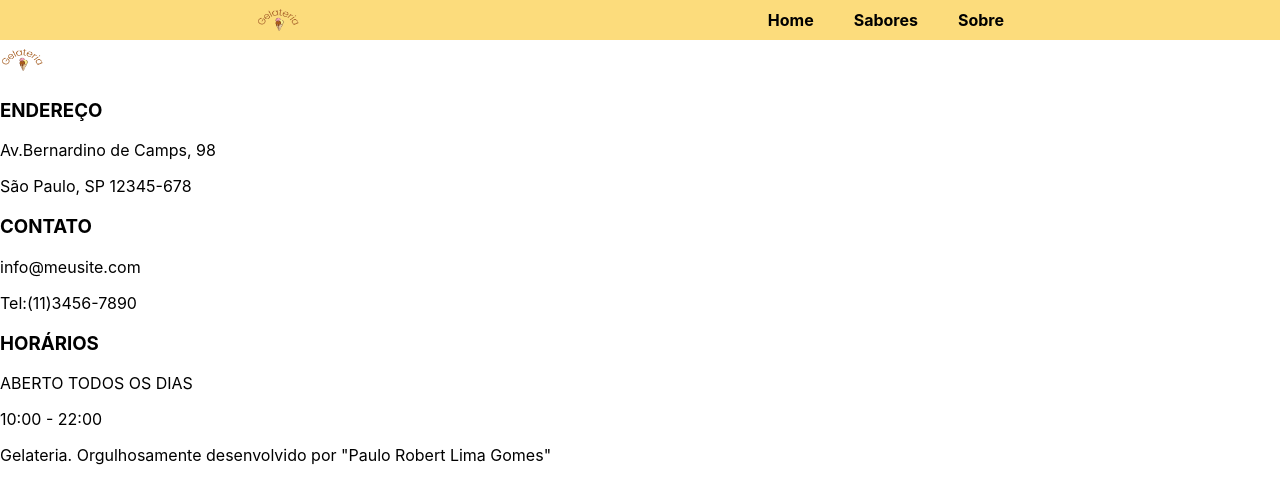
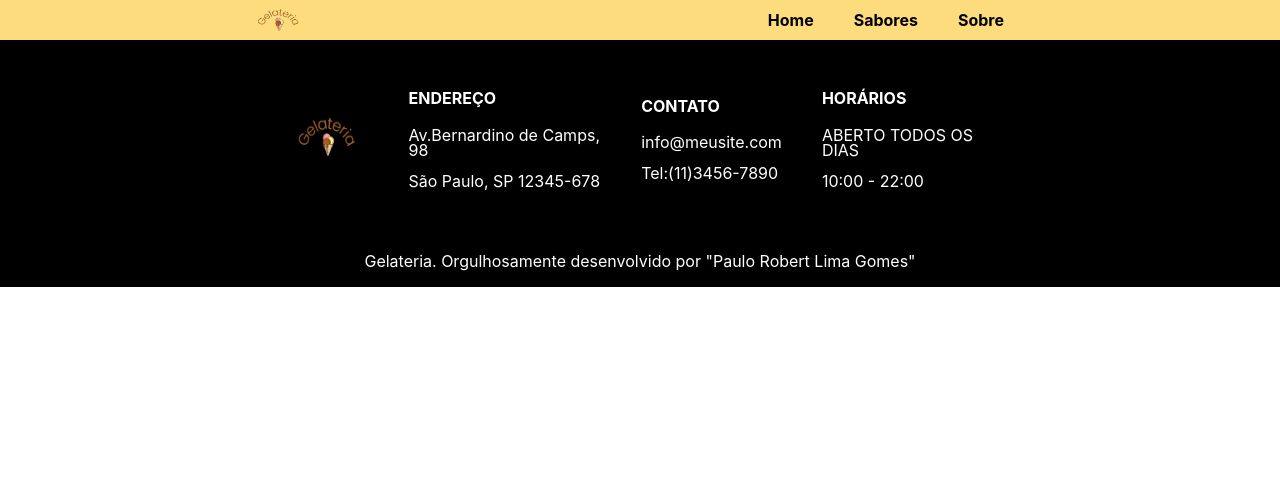
Before and after one commit to PauloRobertt/PROJETO-SORVETERIA, a React (Create React App) app in the folder sorveteria/: page / in a window 1280 px wide. Shown: the top 504 px of the page. Built offline with nearby package versions, Linux system fonts and the light colour scheme.

Commit message:
Estilização do header e footer

```diff
--- a/sorveteria/src/Componentes/Footer/index.js
+++ b/sorveteria/src/Componentes/Footer/index.js
@@ -1,24 +1,26 @@
 import React from 'react';
+import './style.css'
 
 export default function Footer(){
     return(
         <footer>
-            <section className='Footer-Contatos'>
+            <div className='secao-limitada'>
+                <section className='footer-Contatos'>
                     <div className='container-logo'>
                         <img className='img-logo' src="assets/logo.png" alt="logo"/>
                     </div>
-                <div className='Footer-Endereco'>
-                    <h3>ENDEREÇO</h3>
+                    <div className='footer-info'>
+                        <h4>ENDEREÇO</h4>
                         <p>Av.Bernardino de Camps, 98</p>
                         <p>São Paulo, SP 12345-678</p>
                     </div>
-                <div className='Footer-Contato'>
-                    <h3>CONTATO</h3>
+                    <div className='footer-info'>
+                        <h4>CONTATO</h4>
                         <p>info@meusite.com</p>
                         <p>Tel:(11)3456-7890</p>
                     </div>
-                <div className='Footer-Horarios'>
-                    <h3>HORÁRIOS</h3>
+                    <div className='footer-info'>
+                        <h4>HORÁRIOS</h4>
                         <p>ABERTO TODOS OS DIAS</p>
                         <p>10:00 - 22:00</p>
                     </div>
@@ -28,6 +30,7 @@ export default function Footer(){
                         Gelateria. Orgulhosamente desenvolvido por "Paulo Robert Lima Gomes"
                     </p>
                 </section>
+            </div>
         </footer>
     );
 }
--- /dev/null
+++ b/sorveteria/src/Componentes/Footer/style.css
@@ -0,0 +1,27 @@
+footer{
+    background-color: #000000;
+    color: white;
+    display: flex;
+    flex-direction: column;
+    justify-content: center;
+    align-items: center;
+}
+
+footer .container-logo{
+    width: 70px;
+    height: 70px;
+    margin: 30px;
+}
+
+.footer-Contatos{
+    display: flex;
+    justify-content: center;
+    align-items: center;
+    padding: 10px;
+}
+
+.footer-info{
+    margin: 20px;
+    text-align: left;
+    line-height: 15px;
+}
```
Lines whose indentation alone changed are shown as unchanged.
